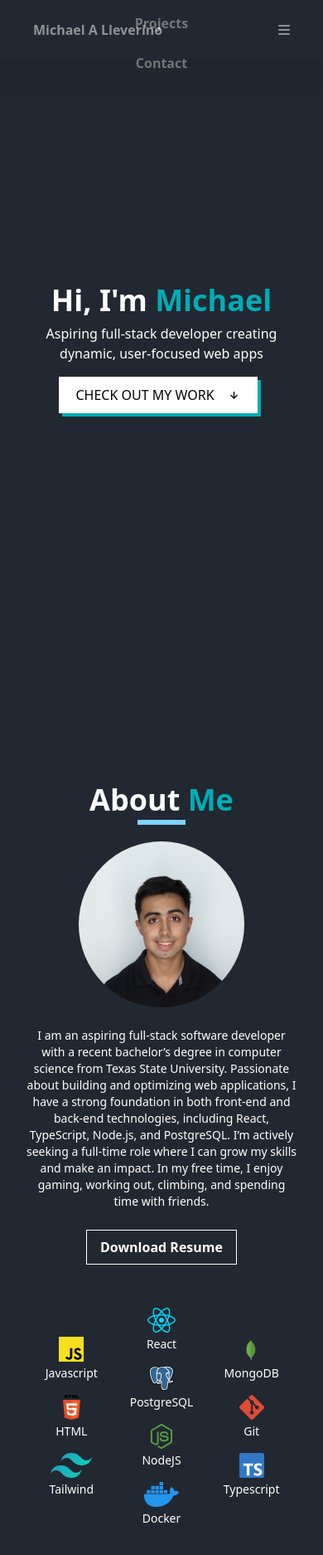
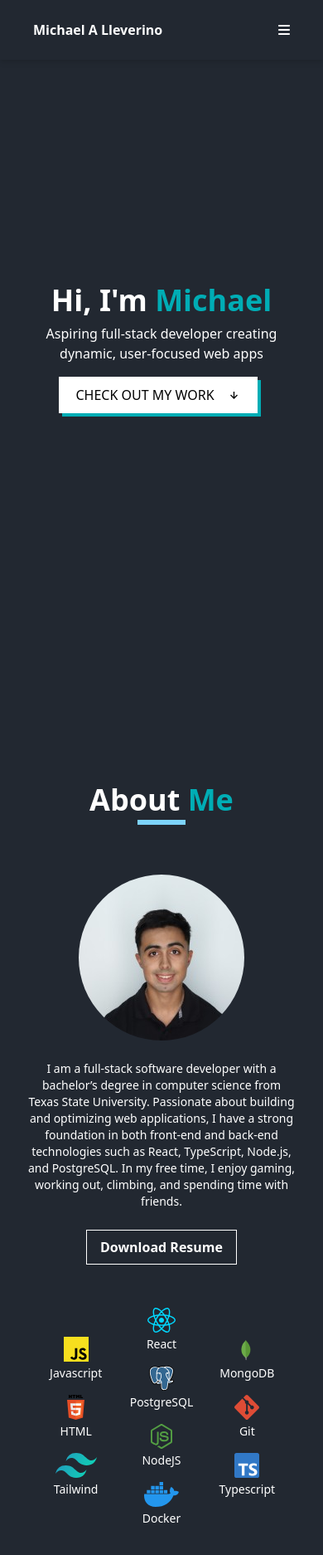
Before and after one commit to MichaelAlex03/PersonalSite, a React (Vite) app in the folder personalSite/: page / in a window 390 px wide. Shown: the top 1874 px of the page at 83% size. Built offline with nearby package versions, Linux system fonts and the light colour scheme.

Commit message:
messing with about me page dimensions

```diff
--- a/personalSite/src/components/Navbar.tsx
+++ b/personalSite/src/components/Navbar.tsx
@@ -6,57 +6,49 @@ interface NavProps {
     currentPage: string;
     setCurrentPage: (page: string) => void;
     showMenu?: boolean;
-    setShowMenu?: (value: boolean) => void;
+    handleClick?: (div: string) => void;
 }
 
 
 //Burger Menu for mobile view
-const MobileViewLinks = ({ currentPage, setCurrentPage, showMenu, setShowMenu }: NavProps) => {
+const MobileViewLinks = ({ currentPage, showMenu, handleClick }: NavProps) => {
 
-    showMenu === undefined ? console.log('error') : console.log(showMenu);
-
-    const handleClick = (div: string) => {
-        if (showMenu){
-            document.getElementById(div)?.scrollIntoView({ behavior: 'smooth' });
-            setCurrentPage(div)
-            console.log(currentPage)
-        } else {
-            console.log('errrrrrr')
-        }
-    };
 
     return (
         <>
-            <button onClick={() => handleClick('home')}><span className={`${currentPage === 'home' ? 'text-[#55E5A4]' : 'text-[#c7c5c5]'} font-bold transition-colors duration-300 ease-in-out`}>Home</span></button>
-            <button onClick={() => handleClick('aboutMe')}><span className={`${currentPage === 'aboutMe' ? 'text-[#55E5A4]' : 'text-[#c7c5c5]'} font-bold transition-colors duration-300 ease-in-out`}>About</span></button>
-            <button onClick={() => handleClick('Projects')}><span className={`${currentPage === 'Projects' ? 'text-[#55E5A4]' : 'text-[#c7c5c5]'} font-bold transition-colors duration-300 ease-in-out`}>Projects</span></button>
-            <button onClick={() => handleClick('Contact')}><span className={`${currentPage === 'Contact' ? 'text-[#55E5A4]' : 'text-[#c7c5c5]'} font-bold transition-colors duration-300 ease-in-out`}>Contact</span></button>
+            <button onClick={() => handleClick && handleClick('home')}><span className={`${currentPage === 'home' ? 'text-[#55E5A4]' : 'text-[#c7c5c5]'} font-bold transition-colors duration-300 ease-in-out`}>Home</span></button>
+            <button onClick={() => handleClick && handleClick('aboutMe')}><span className={`${currentPage === 'aboutMe' ? 'text-[#55E5A4]' : 'text-[#c7c5c5]'} font-bold transition-colors duration-300 ease-in-out`}>About</span></button>
+            <button onClick={() => handleClick && handleClick('Projects')}><span className={`${currentPage === 'Projects' ? 'text-[#55E5A4]' : 'text-[#c7c5c5]'} font-bold transition-colors duration-300 ease-in-out`}>Projects</span></button>
+            <button onClick={() => handleClick && handleClick('Contact')} ><span className={`${currentPage === 'Contact' ? 'text-[#55E5A4]' : 'text-[#c7c5c5]'} font-bold transition-colors duration-300 ease-in-out`}>Contact</span></button>
         </>
     )
 }
 
 //Navlink for non burger menu
-const NavLinks = ({ currentPage, setCurrentPage }: NavProps) => {
+const NavLinks = ({ currentPage, handleClick }: NavProps) => {
+
+
+    return (
+        <>
+            <button onClick={() => handleClick && handleClick('home')}><span className={`${currentPage === 'home' ? 'text-[#55E5A4]' : 'text-[#c7c5c5] hover:text-[#287955]'} font-bold transition-colors duration-500 ease-in-out`}>Home</span></button>
+            <button onClick={() => handleClick && handleClick('aboutMe')}><span className={`${currentPage === 'aboutMe' ? 'text-[#55E5A4]' : 'text-[#c7c5c5] hover:text-[#287955]'} font-bold transition-colors duration-500 ease-in-out`}>About</span></button>
+            <button onClick={() => handleClick && handleClick('Projects')}><span className={`${currentPage === 'Projects' ? 'text-[#55E5A4]' : 'text-[#c7c5c5] hover:text-[#287955]'} font-bold transition-colors duration-500 ease-in-out`}>Projects</span></button>
+            <button onClick={() => handleClick && handleClick('Contact')}><span className={`${currentPage === 'Contact' ? 'text-[#55E5A4]' : 'text-[#c7c5c5] hover:text-[#287955]'} font-bold transition-colors duration-500 ease-in-out`}>Contact</span></button>
+        </>
+    )
+}
+
+
+//Navbar
+const Navbar = ({ currentPage, setCurrentPage }: NavProps) => {
+
+    const [showMenu, setShowMenu] = useState(false);
 
     const handleClick = (div: string) => {
         document.getElementById(div)?.scrollIntoView({ behavior: 'smooth' });
         setCurrentPage(div)
-
     };
 
-    return (
-        <>
-            <button onClick={() => handleClick('home')}><span className={`${currentPage === 'home' ? 'text-[#55E5A4]' : 'text-[#c7c5c5] hover:text-[#287955]'} font-bold transition-colors duration-500 ease-in-out`}>Home</span></button>
-            <button onClick={() => handleClick('aboutMe')}><span className={`${currentPage === 'aboutMe' ? 'text-[#55E5A4]' : 'text-[#c7c5c5] hover:text-[#287955]'} font-bold transition-colors duration-500 ease-in-out`}>About</span></button>
-            <button onClick={() => handleClick('Projects')}><span className={`${currentPage === 'Projects' ? 'text-[#55E5A4]' : 'text-[#c7c5c5] hover:text-[#287955]'} font-bold transition-colors duration-500 ease-in-out`}>Projects</span></button>
-            <button onClick={() => handleClick('Contact')}><span className={`${currentPage === 'Contact' ? 'text-[#55E5A4]' : 'text-[#c7c5c5] hover:text-[#287955]'} font-bold transition-colors duration-500 ease-in-out`}>Contact</span></button>
-        </>
-    )
-}
-
-const Navbar = ({ currentPage, setCurrentPage }: NavProps) => {
-
-    const [showMenu, setShowMenu] = useState(false);
 
     const toggleBurgerMenu = () => {
         setShowMenu(prev => !prev)
@@ -72,7 +64,7 @@ const Navbar = ({ currentPage, setCurrentPage }: NavProps) => {
                 </div>
 
                 <div className='hidden md:flex gap-6'>
-                    <NavLinks currentPage={currentPage} setCurrentPage={setCurrentPage} />
+                    <NavLinks currentPage={currentPage} setCurrentPage={setCurrentPage} handleClick={handleClick}/>
                 </div>
 
 
@@ -81,9 +73,9 @@ const Navbar = ({ currentPage, setCurrentPage }: NavProps) => {
 
 
                     <div className={`lg:hidden flex absolute top-16 left-0 w-full h-auto bg-[#222831] flex-col items-center gap-6 font-semibold z-50 p-4 transition-all duration-300 ease-in-out transform
-                    ${showMenu ? "opacity-100 translate-y-0" : "opacity-50 -translate-y-40 -z-10"}`}
+                    ${showMenu ? "opacity-100 translate-y-0" : "opacity-0 -translate-y-40 -z-10"}`}
                     >
-                        <MobileViewLinks currentPage={currentPage} setCurrentPage={setCurrentPage} showMenu={showMenu} setShowMenu={setShowMenu}/>
+                        <MobileViewLinks currentPage={currentPage} setCurrentPage={setCurrentPage} showMenu={showMenu} handleClick={handleClick} />
                     </div>
                 </button>
 
--- a/personalSite/src/pages/aboutMe.tsx
+++ b/personalSite/src/pages/aboutMe.tsx
@@ -2,24 +2,24 @@
 const AboutMe = () => {
   return (
     <>
-      <div className='bg-[#222831] text-white w-full py-20 px-8 2xl:px-2 flex flex-col xl:h-screen items-center'>
+      <div className='bg-[#222831] text-white w-full py-20 px-8 2xl:px-2 flex flex-col  items-center'>
 
-        <div className='flex flex-col items-center mt-5'>
+        <div className='flex flex-col items-center mt-5 xl:mt-10'>
               <h1 className='text-4xl lg:text-6xl font-bold'>About <span className='text-[#00ADB5]'>Me</span></h1>
               <div className='border-[3px] lg:border-[4px] border-sky-300 w-1/3 mt-1'></div>
         </div>
 
         {/*Container with both skills and about me description w/ profile picture*/}
-        <div className='flex flex-col xl:flex-row items-center justify-center space-y-6 xl:h-screen'>
+        <div className='flex flex-col xl:flex-row items-center justify-center space-y-6 mt-10'>
 
           {/*About me decription and profile picture*/}
           <div className='flex flex-col items-center gap-4 mt-5 w-full'>
 
             <div className='z-0 flex flex-col items-center space-y-6'>
               <img src='../../images/profile.jpg' className='rounded-full'/>
-              <p className='text-center text-sm md:text-xl md:w-2/3 lg:w-3/4 xl:w-[70%] 2xl:w-[60%]'>I am an aspiring full-stack software developer with a recent bachelor’s degree in computer science from Texas State University. Passionate about building and optimizing web applications, I have a strong foundation in both front-end and back-end technologies, including React, TypeScript, Node.js, and PostgreSQL. I’m actively seeking a full-time role where I can grow my skills and make an impact. In my free time, I enjoy gaming, working out, climbing, and spending time with friends.</p>
+              <p className='text-center text-sm md:text-base lg:text-xl md:w-2/3 lg:w-2/3'>I am a full-stack software developer with a bachelor’s degree in computer science from Texas State University. Passionate about building and optimizing web applications, I have a strong foundation in both front-end and back-end technologies such as React, TypeScript, Node.js, and PostgreSQL.  In my free time, I enjoy gaming, working out, climbing, and spending time with friends.</p>
 
-              <button className='border border-white text-white py-2 px-4 font-semibold xl:text-lg 2xl:text-xl hover:bg-[#55E5A4] hover:text-black transition duration-300 ease-in-out transform hover:scale-105'>
+              <button className='border border-white text-white py-2 px-4 font-semibold xl:text-lg 2xl:text-xl hover:bg-[#55E5A4] hover:text-black transition duration-300 ease-in-out transform hover:scale-110'>
                 <a href="../../files/newResume.pdf" download="Resume">Download Resume</a>
               </button>
             </div>
@@ -27,22 +27,22 @@ const AboutMe = () => {
           </div>
 
           {/*Skills*/}
-          <div className='flex flex-row justify-evenly items-center w-full md:w-3/5 lg:w-2/3 xl:w-3/4 py-6'>
+          <div className='flex flex-row justify-evenly items-center w-full md:w-3/5 lg:w-2/3 xl:w-3/4 py-6 px-2'>
 
             {/*Column 1*/}
             <div className='flex flex-col justify-center w-full space-y-2 lg:space-y-4'>
 
-              <div className='flex flex-col justify-center items-center rounded-lg border-sky-400 p-1 space-y-1'>
+              <div className='flex flex-col justify-center items-center rounded-lg border-sky-400 p-1 space-y-1 transition duration-300 ease-in-out transform hover:scale-110'>
                 <img src='../../images/skills/javascript.svg' className='h-[30px] md:h-[40px]'/>
                 <h1 className='text-sm md:text-lg '>Javascript</h1>
               </div>
 
-              <div className='flex flex-col justify-center items-center rounded-lg  border-white p-1 space-y-1'>
+              <div className='flex flex-col justify-center items-center rounded-lg  border-white p-1 space-y-1 transition duration-300 ease-in-out transform hover:scale-110'>
                 <img src='../../images/skills/html-5.svg' className='h-[30px] md:h-[40px]'/>
                 <h1 className='text-sm md:text-lg '>HTML</h1>
               </div>
 
-              <div className='flex flex-col justify-center items-center rounded-lg  border-sky-400 p-1 space-y-1'>
+              <div className='flex flex-col justify-center items-center rounded-lg  border-sky-400 p-1 space-y-1 transition duration-300 ease-in-out transform hover:scale-110'>
                 <img src='../../images/skills/tailwindcss.svg' className='h-[30px] md:h-[40px]'/>
                 <h1 className='text-sm md:text-lg '>Tailwind</h1>
               </div>
@@ -52,22 +52,22 @@ const AboutMe = () => {
              {/*Column 2*/}
             <div className='flex flex-col justify-center w-full space-y-2 lg:space-y-4'>
 
-              <div className='flex flex-col justify-center items-center rounded-lg  border-white p-1 space-y-1'>
+              <div className='flex flex-col justify-center items-center rounded-lg  border-white p-1 space-y-1 transition duration-300 ease-in-out transform hover:scale-110'>
                 <img src='../../images/skills/react.svg' className='h-[30px] md:h-[40px]'/>
                 <h1 className='text-sm md:text-lg '>React</h1>
               </div>
 
-              <div className='flex flex-col justify-center items-center rounded-lg  border-sky-400 p-1 space-y-1'>
+              <div className='flex flex-col justify-center items-center rounded-lg  border-sky-400 p-1 space-y-1 transition duration-300 ease-in-out transform hover:scale-110'>
                 <img src='../../images/skills/postgresql.svg' className='h-[30px] md:h-[40px]'/>
                 <h1 className='text-sm md:text-lg '>PostgreSQL</h1>
               </div>
 
-              <div className='flex flex-col justify-center items-center rounded-lg  border-sky-400 p-1 space-y-1'>
+              <div className='flex flex-col justify-center items-center rounded-lg  border-sky-400 p-1 space-y-1 transition duration-300 ease-in-out transform hover:scale-110'>
                 <img src='../../images/skills/nodejs.svg' className='h-[30px] md:h-[40px]'/>
                 <h1 className='text-sm md:text-lg '>NodeJS</h1>
               </div>
 
-              <div className='flex flex-col justify-center items-center rounded-lg  border-white p-1 space-y-1'>
+              <div className='flex flex-col justify-center items-center rounded-lg  border-white p-1 space-y-1 transition duration-300 ease-in-out transform hover:scale-110'>
                 <img src='../../images/skills/docker.svg' className='h-[30px] md:h-[40px]'/>
                 <h1 className='text-sm md:text-lg '>Docker</h1>
               </div>
@@ -76,17 +76,17 @@ const AboutMe = () => {
             {/*Column 3*/}
             <div className='flex flex-col justify-center space-y-2 lg:space-y-4 w-full'>
 
-              <div className='flex flex-col justify-center items-center rounded-lg  border-sky-400 p-1 space-y-1'>
+              <div className='flex flex-col justify-center items-center rounded-lg  border-sky-400 p-1 space-y-1 transition duration-300 ease-in-out transform hover:scale-110'>
                 <img src='../../images/skills/mongodb.svg' className='h-[30px] md:h-[40px]'/>
                 <h1 className='text-sm md:text-lg '>MongoDB</h1>
               </div>
 
-              <div className='flex flex-col justify-center items-center rounded-lg  border-white p-1 space-y-1'>
+              <div className='flex flex-col justify-center items-center rounded-lg  border-white p-1 space-y-1 transition duration-300 ease-in-out transform hover:scale-110'>
                 <img src='../../images/skills/git-icon.svg' className='h-[30px] md:h-[40px]'/>
                 <h1 className='text-sm md:text-lg'>Git</h1>
               </div>
 
-              <div className='flex flex-col justify-center items-center rounded-lg  border-white p-1 space-y-1'>
+              <div className='flex flex-col justify-center items-center rounded-lg  border-white p-1 space-y-1 transition duration-300 ease-in-out transform hover:scale-110'>
                 <img src='../../images/skills/typescript.svg' className='h-[30px] md:h-[40px]'/>
                 <h1 className='text-sm md:text-lg '>Typescript</h1>
               </div>
--- a/personalSite/src/pages/projects.tsx
+++ b/personalSite/src/pages/projects.tsx
@@ -12,7 +12,7 @@ const Projects = () => {
     <div className='min-h-screen bg-[#222831] text-white flex flex-col py-20 px-4 items-center gap-8 w-full'>
 
       {/*Header*/}
-      <div className='flex flex-col items-center md:mt-5 mb-2'>
+      <div className='flex flex-col items-center md:mt-5 xl:mt-26 mb-2'>
         <h1 className='text-4xl md:text-5xl lg:text-6xl font-bold mb-1 md:mb-0'>Projects</h1>
         <div className='border-[3px] lg:border-[4px] border-sky-300 w-1/2 mt-1'></div>
       </div>
@@ -59,7 +59,7 @@ const Projects = () => {
 
         {/*NASA Project*/}
 
-        {(showAll || showFullStack) && <div className=' mt-2 lg:mt-4 grid grid-cols-1 lg:grid-cols-2 w-3/4 xl:w-[70%] 2xl:w-[65%] gap-8'>
+        {(showAll || showFullStack) && <div className=' mt-2 lg:mt-4 grid grid-cols-1 lg:grid-cols-2 w-3/4 xl:w-[70%] 2xl:w-[65%] gap-10'>
           <ProjectCard
             name="Nasa Control Center"
             image="../images/projectImages/NASA.png"
```
